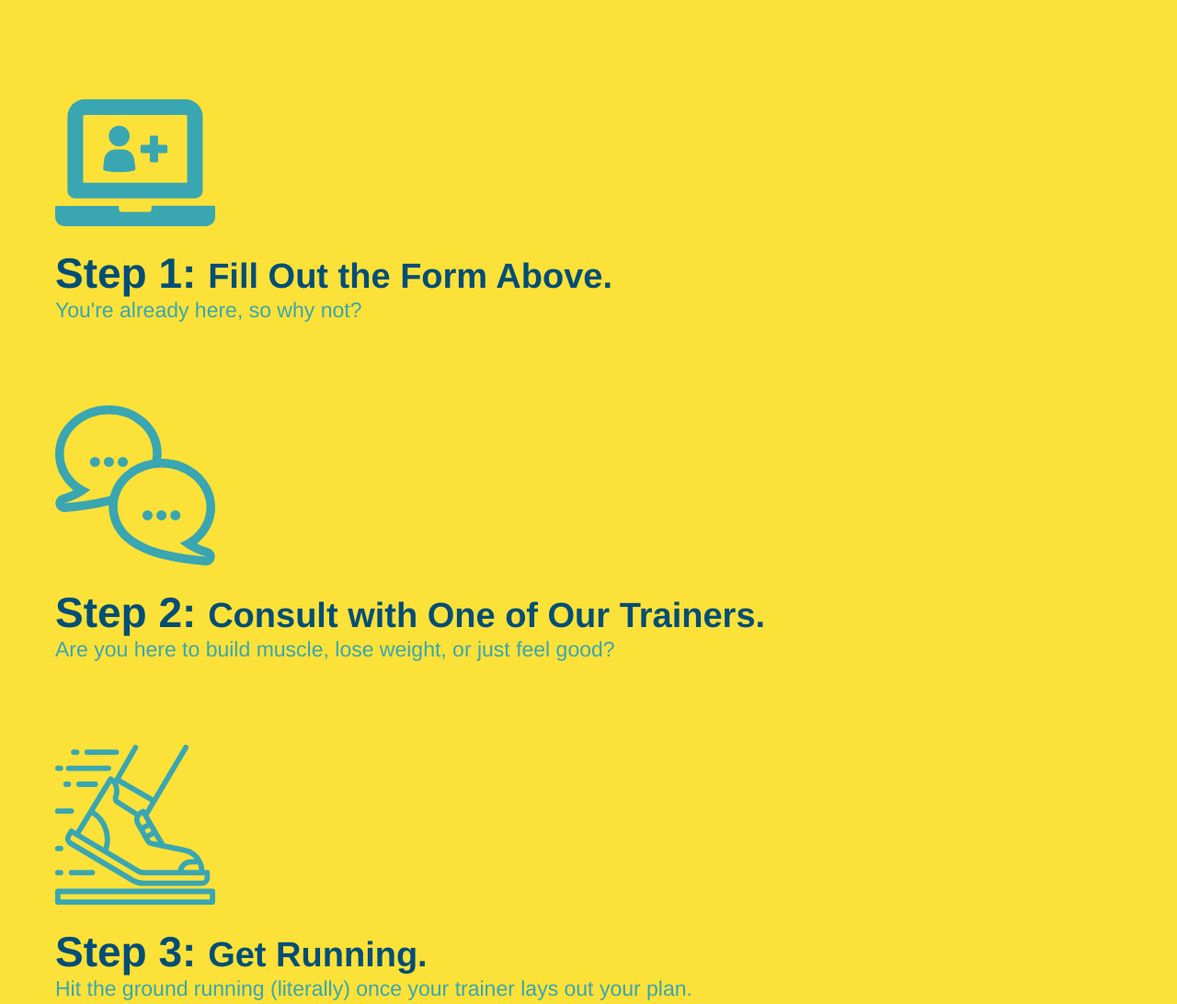
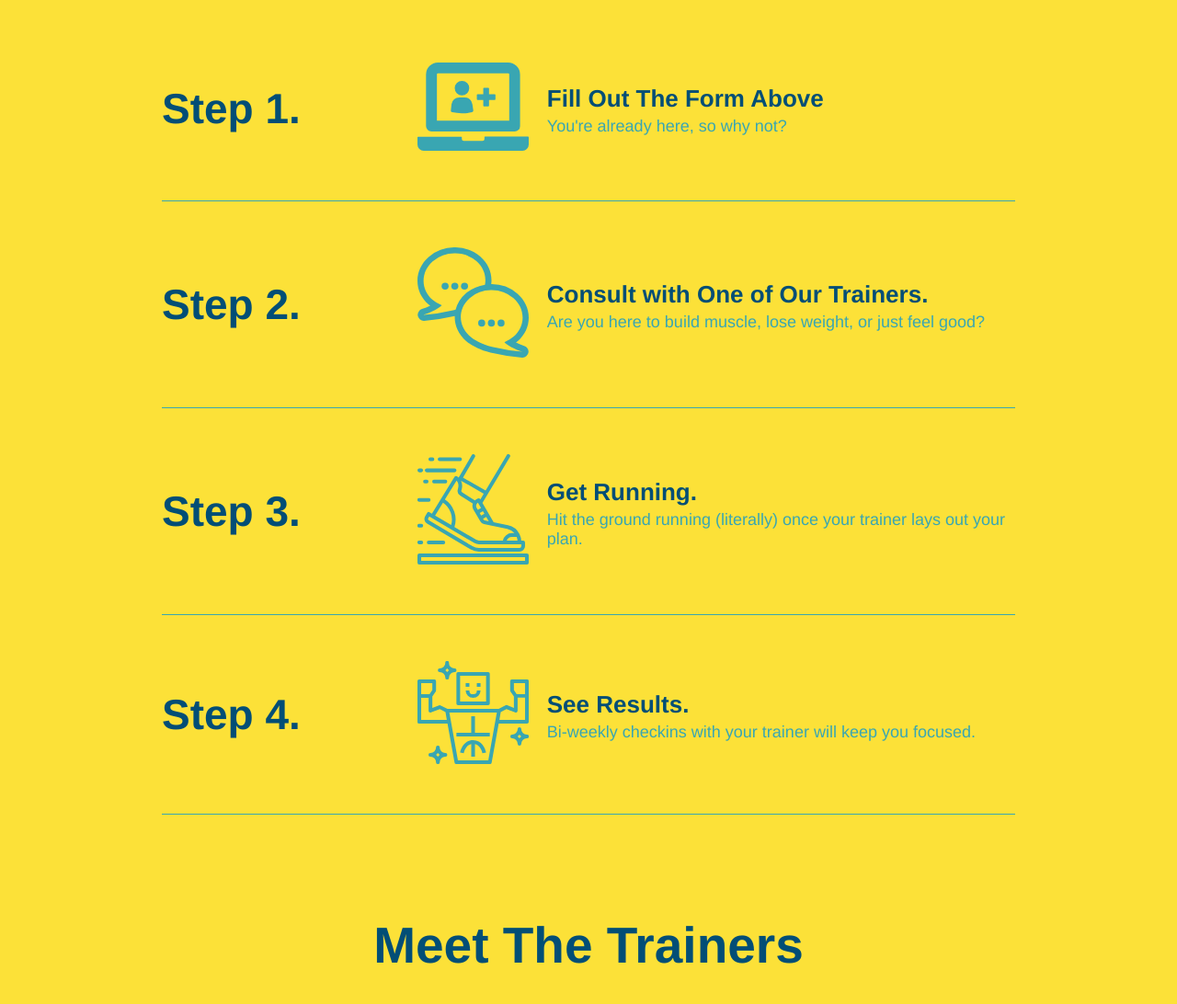
Before and after one commit to JoeMerrell/run-buddy, a plain HTML site: page index.html in a window 1280 px wide. Shown: the part 1260-2352 px from the top of the page at 92% size. Drawn offline with Linux system fonts and the light colour scheme.

Commit message:
add flexbox to the steps

```diff
--- a/assets/css/style.css
+++ b/assets/css/style.css
@@ -183,28 +183,54 @@ section {
     background: #fce138;
 }
 
-.steps div {
-    margin-bottom: 80px;
+.step h3 {
+    color: #024e76;
+    font-size: 46px;
+    flex: 1 30%;
 }
 
-.steps img {
-    width: 15%;
-    margin: 10px 0;
+.step-img {
+    flex: 1 12%;
+    margin-right: 20px;
 }
 
-.steps h3 {
-    color: #024e76;
-    font-size: 46px;
-    margin-top: 10px;
+.step-text {
+    flex: 12;
 }
 
-.steps p {
-    color: #39a6b2;
-    font-size: 23px;
+
+.step-info {
+    flex: 2 70%;
+    display: flex;
+    flex-wrap: wrap;
+    align-items: center;
 }
 
-.steps span {
-    font-size: 38px;
+.step-img img {
+    max-width: 100%;
+}
+
+
+.step-text p {
+    color: #39a6b2;
+    font-size: 18px;
+}
+
+.step-text h4 {
+    font-size: 26px;
+    line-height: 1.5;
+    color: #024e76
+}
+
+.step {
+    margin: 50px auto;
+    padding-bottom: 50px;
+    width: 80%;
+    border-bottom: 1px solid #39a6b2;
+    display: flex;
+    flex-wrap: wrap;
+    align-items: center;
+    justify-content: space-between;
 }
 
 /* Trainers */
--- a/index.html
+++ b/index.html
@@ -97,30 +97,60 @@
     <div class="flex-row">
       <h2 class="section-title secondary-border">What You Do</h2>
     </div>
-    <div>
+
+    <div class="step">
+      <h3>Step 1.</h3>
+      <div class="step-info">
+        <div class="step-img">
           <img src="./assets/images/step-1.svg" alt="" />
-      <h3>Step 1: <span>Fill Out the Form Above.</span></h3>
+        </div>
+        <div class="step-text">
+          <h4>Fill Out The Form Above</h4>
           <p>You're already here, so why not?</p>
         </div>
+      </div>
+    </div>
 
-    <div>
+    <div class="step">
+      <h3>Step 2.</h3>
+      <div class="step-info">
+        <div class="step-img">
           <img src="./assets/images/step-2.svg" alt="" />
-      <h3>Step 2: <span>Consult with One of Our Trainers.</span></h3>
+        </div>
+        <div class="step-text">
+          <h4>Consult with One of Our Trainers.</h4>
           <p>Are you here to build muscle, lose weight, or just feel good?</p>
         </div>
+      </div>
+    </div>
 
-    <div>
+    <div class="step">
+      <h3>Step 3.</h3>
+      <div class="step-info">
+        <div class="step-img">
           <img src="./assets/images/step-3.svg" alt="" />
-      <h3>Step 3: <span>Get Running.</span></h3>
+        </div>
+        <div class="step-text">
+          <h4>Get Running.</h4>
           <p>Hit the ground running (literally) once your trainer lays out your plan.</p>
         </div>
+      </div>
+    </div>
 
-    <div>
+    <div class="step">
+      <h3>Step 4.</h3>
+      <div class="step-info">
+        <div class="step-img">
           <img src="./assets/images/step-4.svg" alt="" />
-      <h3>Step 4: <span>See Results.</span></h3>
-      <p>Bi-weekly checkins with your trainer will keep you focused</p>
         </div>
-  </section>
+        <div class="step-text">
+          <h4>See Results.</h4>
+          <p>Bi-weekly checkins with your trainer will keep you focused.</p>
+        </div>
+      </div>
+    </div>
+
+
 
   <!-- "meet the trainers" section -->
   <section id="your-trainers" class="trainers">
```
Lines whose indentation alone changed are shown as unchanged.
